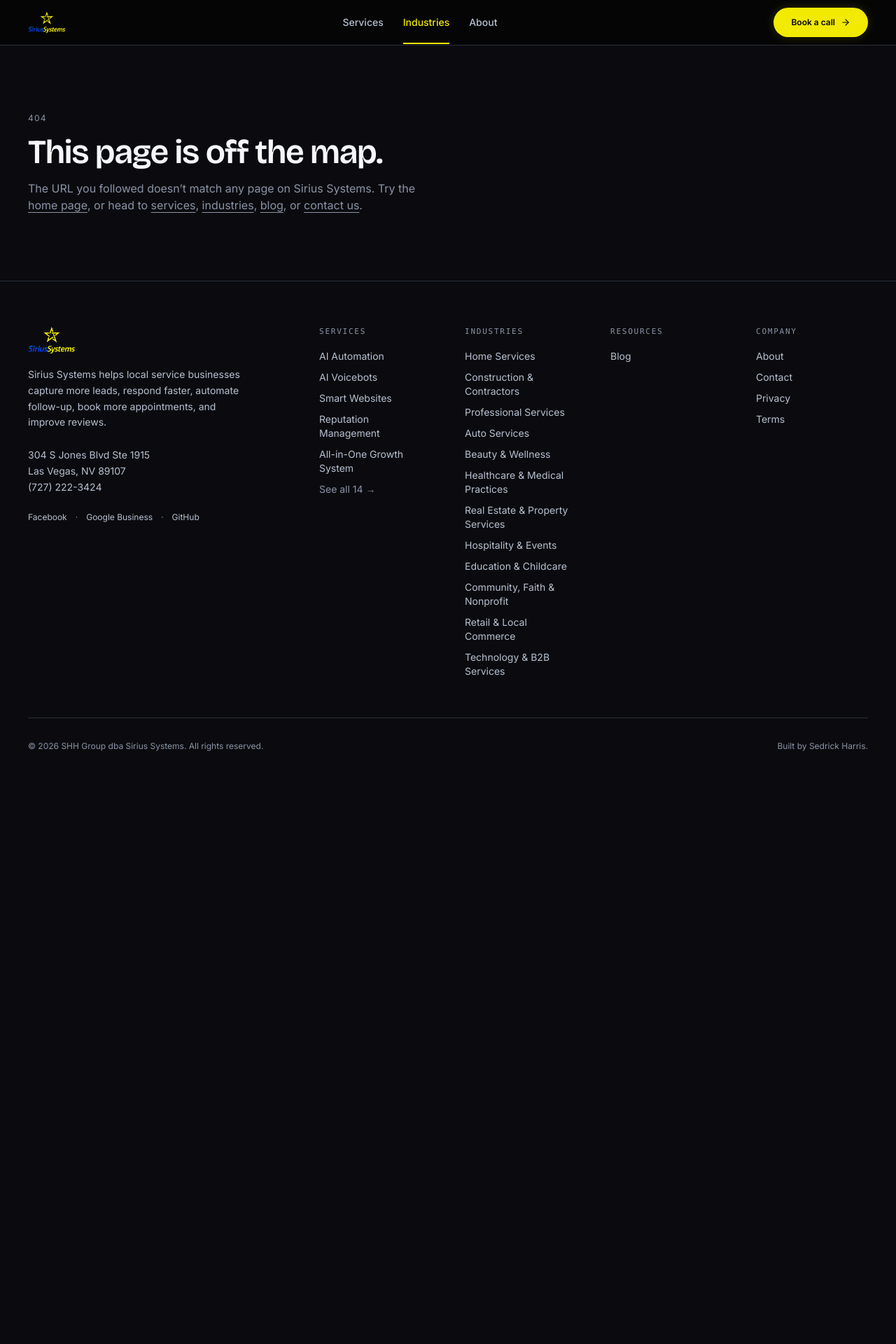
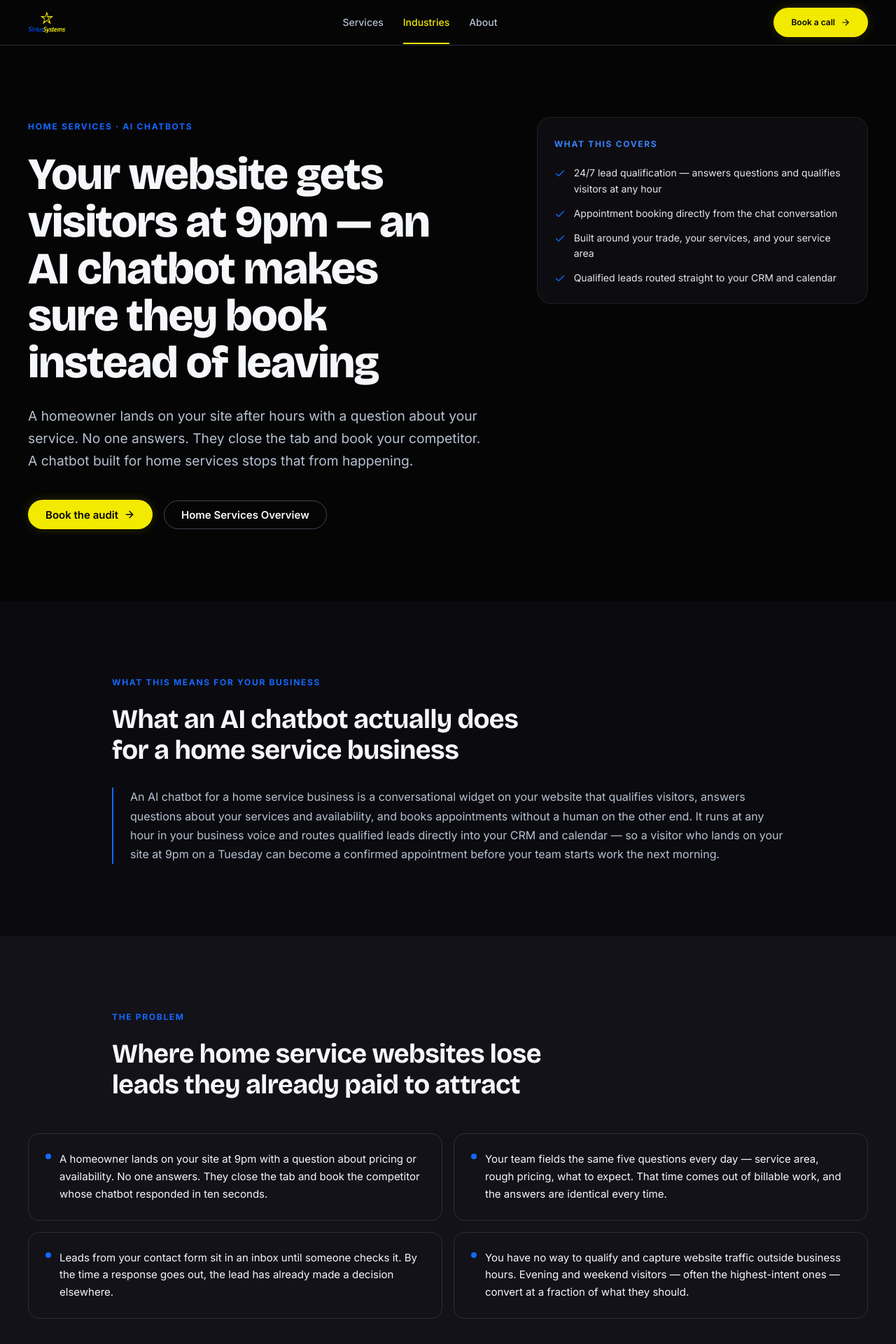
Before and after one commit to SedrickHarris/sirius-systems-site, a Next.js app: page /industries/home-services/ai-chatbots in a window 1280 px wide. Before the commit this address had no page. Shown: the top 1920 px of the page at 70% size. Before the commit the page ends 1138 px from the top, so only its background shows below. Built offline with nearby package versions, Linux system fonts and the light colour scheme.

Commit message:
feat: /industries/home-services/ai-chatbots intersection page

```diff
--- /dev/null
+++ b/app/industries/home-services/ai-chatbots/page.tsx
@@ -0,0 +1,157 @@
+import type { Metadata } from 'next'
+import {
+  IntersectionPageTemplate,
+  type IntersectionPageData,
+} from '@/components/site/IntersectionPageTemplate'
+import { JsonLdScript } from '@/components/site/JsonLdScript'
+import { webPage, breadcrumbList, serviceSchema, faqPage } from '@/lib/schema'
+
+const DATA: IntersectionPageData = {
+  hubSlug:     'home-services',
+  serviceSlug: 'ai-chatbots',
+  hubName:     'Home Services',
+  serviceName: 'AI Chatbots',
+
+  metaTitle:       'AI Chatbots for Home Service Businesses',
+  metaDescription: 'Home service websites lose leads after hours. An AI chatbot qualifies visitors, answers service questions, and books appointments 24/7 — in your voice.',
+
+  eyebrow: 'Home Services · AI Chatbots',
+
+  headline:
+    'Your website gets visitors at 9pm — an AI chatbot makes sure they book instead of leaving',
+
+  subheadline:
+    'A homeowner lands on your site after hours with a question about your service. No one answers. They close the tab and book your competitor. A chatbot built for home services stops that from happening.',
+
+  heroHighlights: [
+    '24/7 lead qualification — answers questions and qualifies visitors at any hour',
+    'Appointment booking directly from the chat conversation',
+    'Built around your trade, your services, and your service area',
+    'Qualified leads routed straight to your CRM and calendar',
+  ],
+
+  definitionHeadline:
+    'What an AI chatbot actually does for a home service business',
+
+  definition:
+    'An AI chatbot for a home service business is a conversational widget on your website that qualifies visitors, answers questions about your services and availability, and books appointments without a human on the other end. It runs at any hour in your business voice and routes qualified leads directly into your CRM and calendar — so a visitor who lands on your site at 9pm on a Tuesday can become a confirmed appointment before your team starts work the next morning.',
+
+  problemHeadline:
+    'Where home service websites lose leads they already paid to attract',
+
+  problems: [
+    'A homeowner lands on your site at 9pm with a question about pricing or availability. No one answers. They close the tab and book the competitor whose chatbot responded in ten seconds.',
+    'Your team fields the same five questions every day — service area, rough pricing, what to expect. That time comes out of billable work, and the answers are identical every time.',
+    'Leads from your contact form sit in an inbox until someone checks it. By the time a response goes out, the lead has already made a decision elsewhere.',
+    'You have no way to qualify and capture website traffic outside business hours. Evening and weekend visitors — often the highest-intent ones — convert at a fraction of what they should.',
+  ],
+
+  howItWorksHeadline: 'How an AI chatbot works for home services',
+
+  steps: [
+    {
+      label: 'Build the knowledge base from your real conversations',
+      body:  'We start with the questions your business actually receives — by phone, form, and email. The chatbot is trained on those real inputs, not generic scripts. If your customers ask about service area, availability, and rough pricing, those are the first things the bot handles accurately.',
+    },
+    {
+      label: 'Configure qualification logic for your trade',
+      body:  'We set the qualification questions based on what your team needs to know before accepting a job. For a plumber, that might be the issue type, property address, and urgency level. For an HVAC company, it might include system age and whether the unit is heating or cooling. The flow is built around your specific job types.',
+    },
+    {
+      label: 'Connect to your CRM and booking flow',
+      body:  'When a visitor qualifies, the chatbot routes the lead into your CRM, triggers your follow-up sequence, and optionally books the appointment directly into your calendar. No manual handoff. No leads sitting in a separate chat inbox your team has to monitor.',
+    },
+    {
+      label: 'Monitor conversations and sharpen over time',
+      body:  'We review early interactions to find gaps — questions the initial build did not anticipate, edge cases that need better handling. The bot gets more accurate as real conversations surface what visitors actually ask.',
+    },
+  ],
+
+  featuresHeadline: 'What the chatbot covers',
+
+  features: [
+    '24/7 availability: qualifies and responds to visitors at any hour',
+    'Trade-specific knowledge: trained on your services, area, and common questions',
+    'Lead qualification: asks the right questions before routing to your team',
+    'Appointment booking: connects to your calendar and confirms the slot in chat',
+    'CRM integration: qualified leads enter your pipeline automatically',
+    'Follow-up trigger: booking confirmation fires the right sequence in your CRM',
+    'Escalation handling: routes urgent or complex inquiries to a human',
+    'Conversation logging: every chat captured so nothing requires manual transcription',
+  ],
+
+  relatedServiceSlugs: [
+    'ai-voicebots',
+    'appointment-booking-automation',
+    'lead-generation-automation',
+    'all-in-one-business-growth-system',
+  ],
+
+  faqs: [
+    {
+      q: 'What does an AI chatbot do for a home service business?',
+      a: 'It qualifies website visitors, answers questions about your services and availability, and books appointments without a human on the other end. It runs at any hour in your business voice and routes qualified leads directly to your CRM and calendar — so a visitor who lands on your site after hours can become a confirmed appointment before your team starts work the next morning.',
+    },
+    {
+      q: 'How does a chatbot qualify leads for a home service business?',
+      a: 'The qualification flow is configured around what your team needs to know before accepting a job. For most home service businesses that means the type of service needed, the property address or service area, urgency level, and contact details. The chatbot asks those questions in a natural conversation and routes the lead with that context attached — so your team is not starting from scratch when they follow up.',
+    },
+    {
+      q: 'Is an AI chatbot different from a contact form?',
+      a: 'A contact form is passive — it collects information and stops. An AI chatbot is an active conversation that qualifies the lead in real time, answers objections, and can book an appointment before the visitor leaves the page. A form creates a task for your team to action later. A chatbot completes part of the sales process before your team is ever involved.',
+    },
+    {
+      q: 'Can a chatbot actually book jobs for a plumber, HVAC company, or roofer?',
+      a: 'Yes, when connected to your calendar. The chatbot pulls live availability and lets the visitor select a slot during the conversation. Once confirmed, the booking lands in your calendar and CRM with the job details captured. Your team receives a notification with everything they need before the appointment.',
+    },
+    {
+      q: 'How does an AI chatbot connect to the rest of the growth system?',
+      a: 'The chatbot is the website lead capture layer. It feeds qualified leads into the same CRM and booking flow that handles leads from every other source. A visitor who chats through their service need and books gets the same confirmation sequence, reminder messages, and post-job review request as a lead who came in by phone. The channel is different — the system they enter is the same.',
+    },
+  ],
+
+  ctaHeadline:     'See what your website should be capturing after hours',
+  ctaBody:         'We review your current website lead flow, identify where evening and weekend visitors are dropping off, and show you what a chatbot built for your trade would look like. No pressure. No invented results.',
+  ctaPrimaryLabel: 'Book the audit',
+}
+
+export const metadata: Metadata = {
+  title:       DATA.metaTitle,
+  description: DATA.metaDescription,
+  alternates: { canonical: '/industries/home-services/ai-chatbots' },
+  openGraph: {
+    title:       DATA.metaTitle,
+    description: DATA.metaDescription,
+    url:         '/industries/home-services/ai-chatbots',
+    images: [{ url: '/og/default.webp', alt: DATA.metaTitle }],
+  },
+}
+
+export default function HomeServicesAiChatbotsPage() {
+  return (
+    <>
+      <JsonLdScript
+        data={[
+          webPage({
+            url:         '/industries/home-services/ai-chatbots',
+            name:        DATA.metaTitle,
+            description: DATA.metaDescription,
+          }),
+          breadcrumbList([
+            { name: 'Home',          url: '/' },
+            { name: 'Industries',   url: '/industries' },
+            { name: 'Home Services', url: '/industries/home-services' },
+            { name: 'AI Chatbots',   url: '/industries/home-services/ai-chatbots' },
+          ]),
+          serviceSchema({
+            slug:        'industries/home-services/ai-chatbots',
+            name:        'AI Chatbots',
+            description: DATA.metaDescription,
+          }),
+          faqPage(DATA.faqs),
+        ]}
+      />
+      <IntersectionPageTemplate {...DATA} />
+    </>
+  )
+}
```
Also changed, not shown: 1 other file (tests, documents, lock files or other folders).
